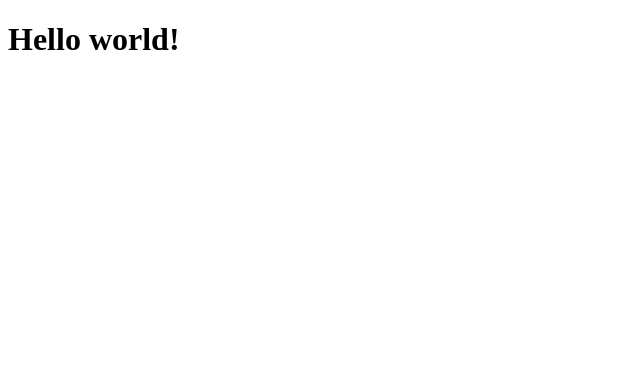
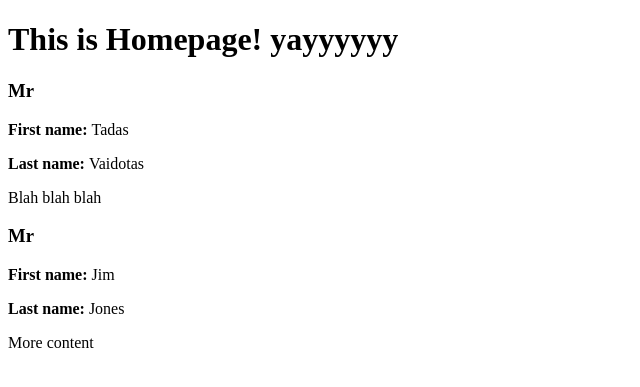
Before and after one commit to tvaidotas/FirstFlaskApp, a Flask app: page /home in a window 1280 px wide. Shown: the top 387 px of the page, without its empty margins (0-640 px from the left). Run offline with Flask 2, Linux system fonts and the light colour scheme.

Commit message:
added some dummy data and got it to be dynamically displayed on the home page

```diff
--- a/app.py
+++ b/app.py
@@ -1,12 +1,28 @@
 from flask import Flask
 from flask import render_template
+
 app = Flask(__name__)
+
+dummyData = [
+    {
+        "f_name": "Tadas",
+        "l_name": "Vaidotas",
+        "title": "Mr",
+        "content": "Blah blah blah"
+    },
+    {
+        "f_name": "Jim",
+        "l_name": "Jones",
+        "title": "Mr",
+        "content": "More content"
+    }
+]
 
 
 @app.route('/')
 @app.route('/home')
 def hello_world():
-    return render_template('homepage.html', title='Homepage')
+    return render_template('homepage.html', title='Homepage', posts=dummyData)
 
 
 @app.route('/about')
--- a/templates/homepage.html
+++ b/templates/homepage.html
@@ -1,5 +1,15 @@
 {% extends "layout.html" %}
 
 {% block body_content %}
-    <h1>Hello world!</h1>
+    <h1>This is Homepage! yayyyyyy</h1>
+
+    {% for post in posts %}
+        <div>
+            <h3>{{ post.title }}</h3>
+            <p><b>First name: </b> {{ post.f_name }}</p>
+            <p><b>Last name: </b> {{ post.l_name }}</p>
+            <p>{{ post.content }}</p>
+        </div>
+    {% endfor %}
+
 {% endblock %}
```
